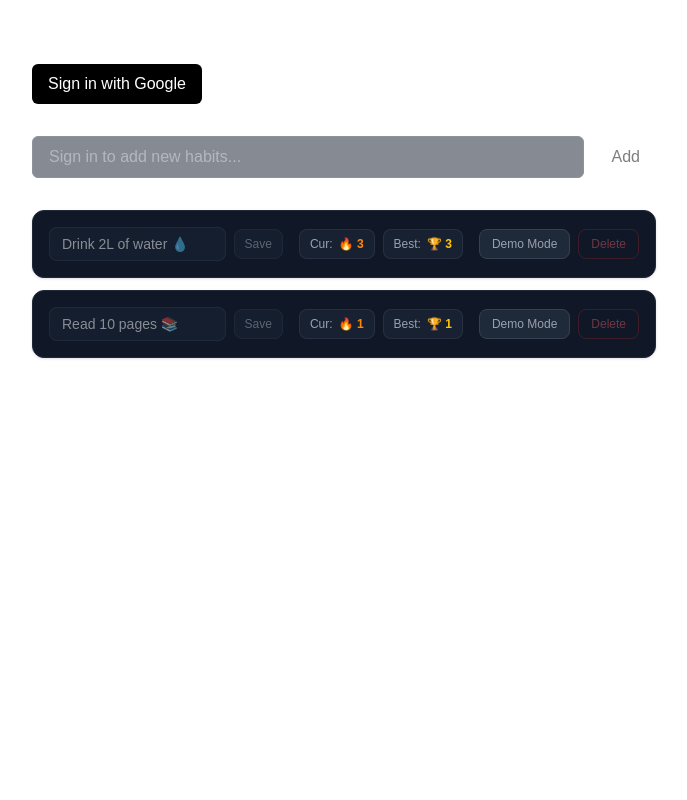
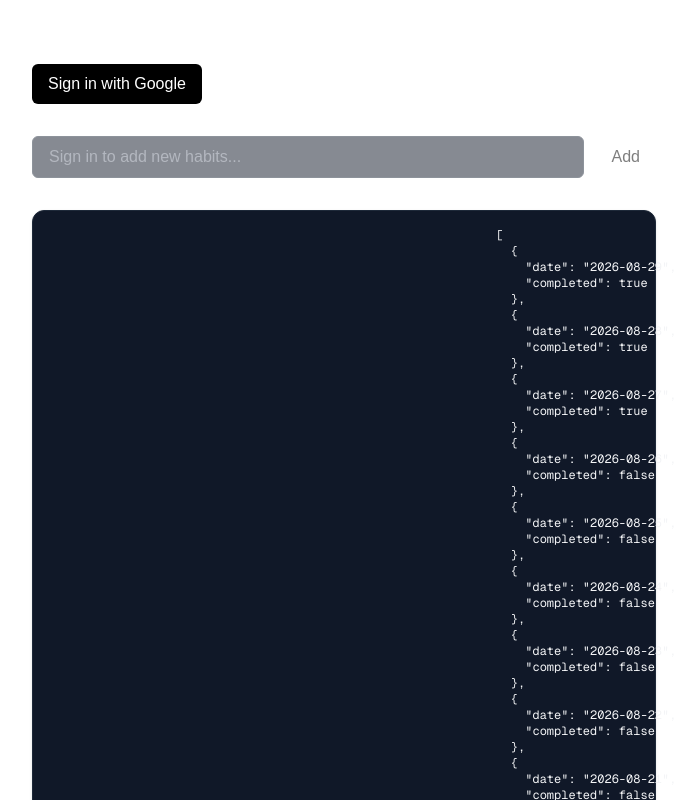
Before and after one commit to reminiscensee/habit-tracker, a Next.js app: page /dashboard in a window 1280 px wide. Shown: the top 800 px of the page, without its empty margins (296-983 px from the left). Built offline with nearby package versions, Linux system fonts and the light colour scheme; no server answers.

Commit message:
feat: render basic heatmap grid

```diff
--- a/components/HabitList.tsx
+++ b/components/HabitList.tsx
@@ -1,6 +1,7 @@
 import { Prisma } from "@prisma/client"
 import { markHabitDone, deleteHabit, updateHabit } from "@/actions"
 import { calculateCurrentStreak, calculateLongestStreak } from "@/lib/streaks"
+import { heatmap } from "@/lib/heatmap"
 
 type HabitWithLogs = Prisma.HabitGetPayload<{
     include: { logs: true }
@@ -10,8 +11,9 @@ export default function HabitList({ habits, isDemo }: { habits: HabitWithLogs[],
     return (
         <div className="flex flex-col gap-3">
             {habits.map((habit) => {
-                const currentStreak = calculateCurrentStreak(habit.logs)
-                const longestStreak = calculateLongestStreak(habit.logs)
+                const currentStreak = calculateCurrentStreak(habit.logs);
+                const longestStreak = calculateLongestStreak(habit.logs);
+                const heatmapData = heatmap(habit.logs);
 
                 return (
                     <div
@@ -80,6 +82,7 @@ export default function HabitList({ habits, isDemo }: { habits: HabitWithLogs[],
                                     Delete
                                 </button>
                             </form>
+                            <pre className="text-xs">{JSON.stringify(heatmapData, null, 2)}</pre>
                         </div>
                     </div>
                 )
```
